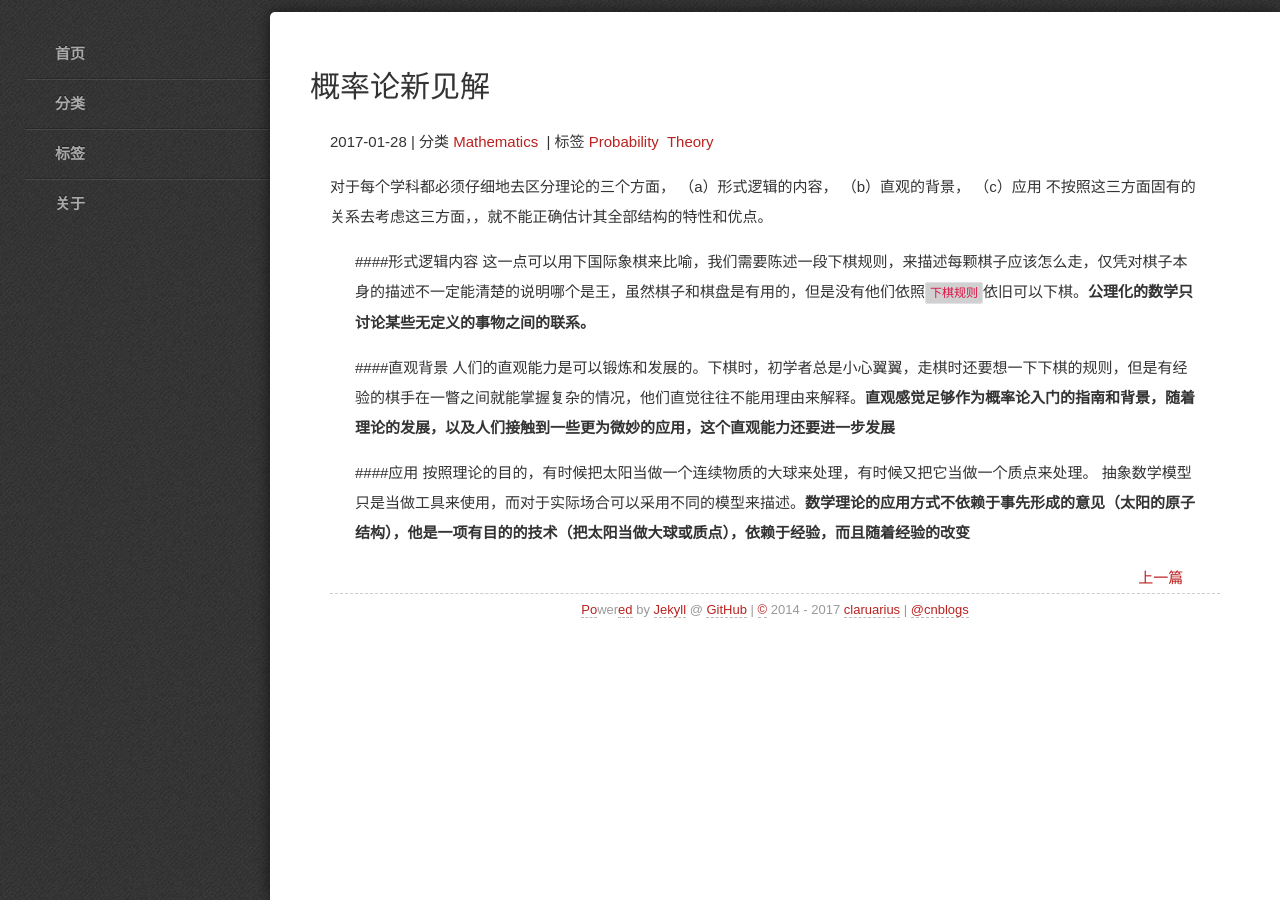
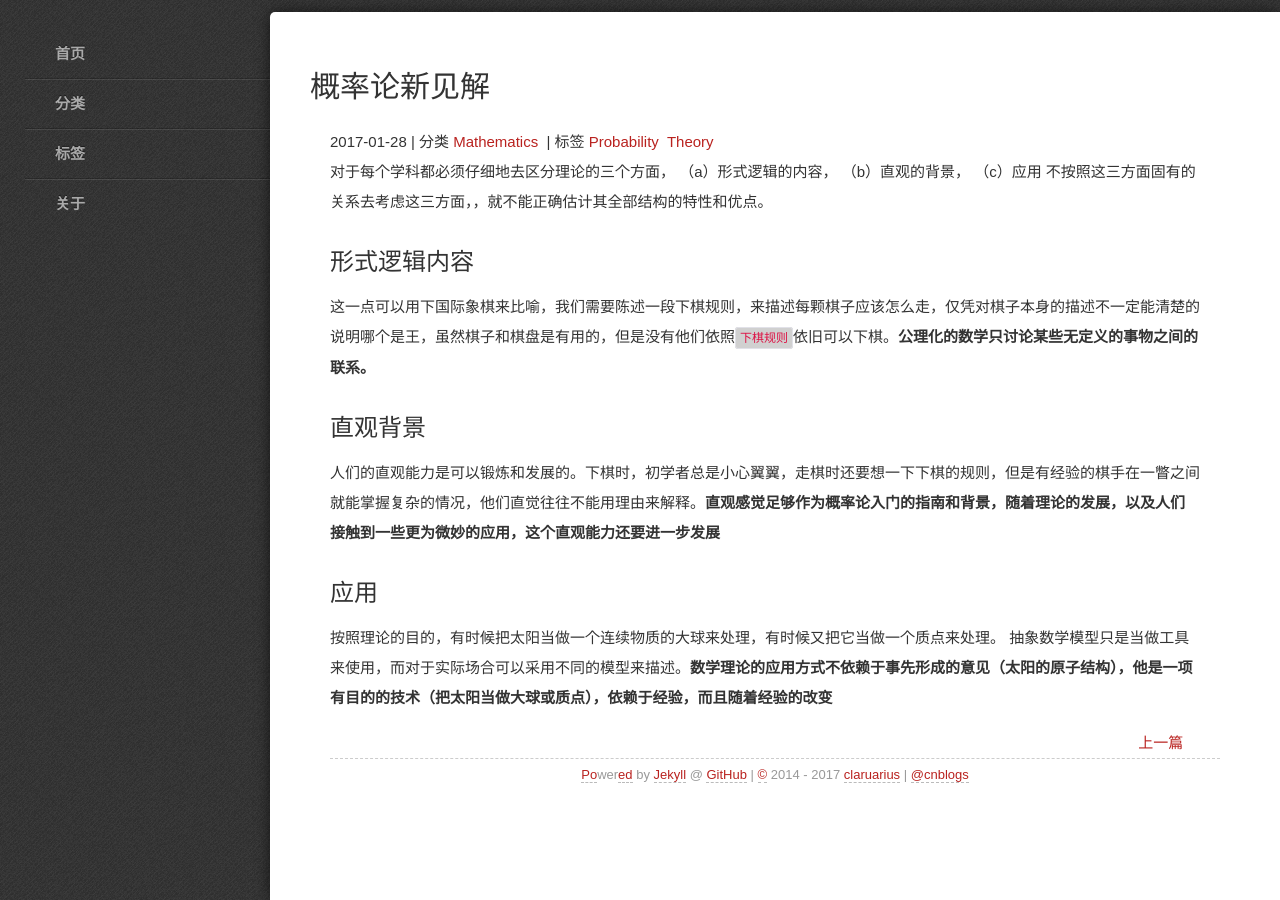
Before and after one commit to Claruarius/blog, a Jekyll site: the page built from _posts/2017-01-28-概率论新见解.md, in a window 1280 px wide. Built offline with Jekyll 4.4.1, drawn with Linux system fonts in a browser that asks for light colours; some web fonts are replaced.

Commit message:
modify the format of markdown

````diff
--- a/_posts/2017-01-28-概率论新见解.md
+++ b/_posts/2017-01-28-概率论新见解.md
@@ -12,12 +12,15 @@ excerpt: 对于每个学科都必须仔细地去区分理论的三个方面，
 （c）应用
 不按照这三方面固有的关系去考虑这三方面，，就不能正确估计其全部结构的特性和优点。
 
-* ####形式逻辑内容
+## 形式逻辑内容
+
 这一点可以用下国际象棋来比喻，我们需要陈述一段下棋规则，来描述每颗棋子应该怎么走，仅凭对棋子本身的描述不一定能清楚的说明哪个是王，虽然棋子和棋盘是有用的，但是没有他们依照```下棋规则```依旧可以下棋。**公理化的数学只讨论某些无定义的事物之间的联系。**
 
-* ####直观背景
+## 直观背景
+
 人们的直观能力是可以锻炼和发展的。下棋时，初学者总是小心翼翼，走棋时还要想一下下棋的规则，但是有经验的棋手在一瞥之间就能掌握复杂的情况，他们直觉往往不能用理由来解释。**直观感觉足够作为概率论入门的指南和背景，随着理论的发展，以及人们接触到一些更为微妙的应用，这个直观能力还要进一步发展**
 
-* ####应用
+## 应用
+
 按照理论的目的，有时候把太阳当做一个连续物质的大球来处理，有时候又把它当做一个质点来处理。
 抽象数学模型只是当做工具来使用，而对于实际场合可以采用不同的模型来描述。**数学理论的应用方式不依赖于事先形成的意见（太阳的原子结构），他是一项有目的的技术（把太阳当做大球或质点），依赖于经验，而且随着经验的改变**
````
